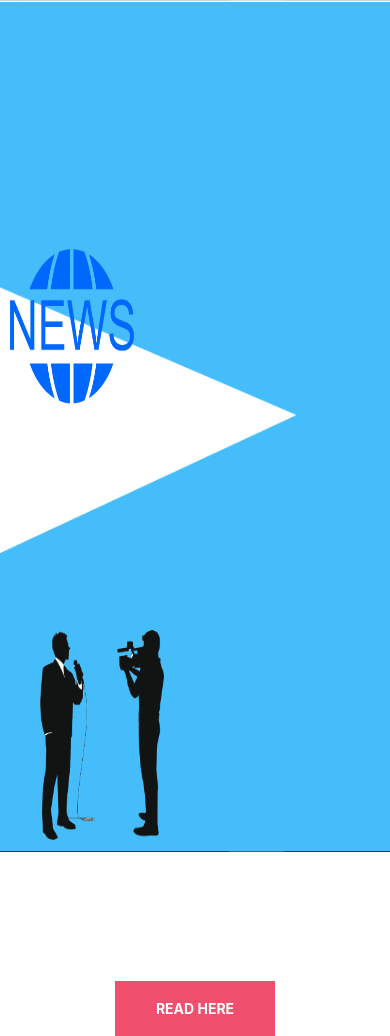
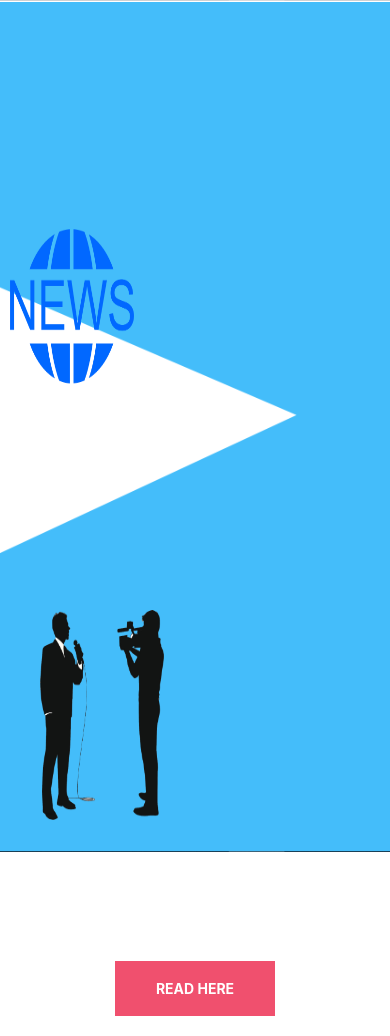
Before and after one commit to Priyasharma28/livenews.github.io, a plain HTML site: page index.html in a window 390 px wide. Drawn offline with nearby package versions, Linux system fonts and the light colour scheme.

Commit message:
Update index.html

```diff
--- a/index.html
+++ b/index.html
@@ -47,7 +47,7 @@ background-size: cover;
     .d1{
         height:20vh;
     width:40%;
-    margin-top: 260px;
+    margin-top: 240px;
 
     }
     .d2{
```
